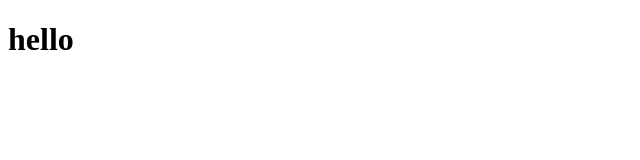
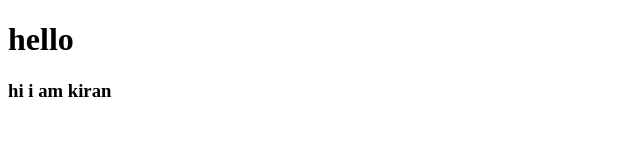
Before and after one commit to kirankumar2001/datewithgit-sample, a plain HTML site: page index.html in a window 1280 px wide. Shown: the whole page, without its empty margins (0-640 px from the left). Drawn offline with Linux system fonts and the light colour scheme.

Commit message:
hi i added a some messeges

```diff
--- a/index.html
+++ b/index.html
@@ -8,5 +8,6 @@
 </head>
 <body>
     <h1>hello</h1>
+    <h3>hi i am kiran</h3>
 </body>
 </html>
```
